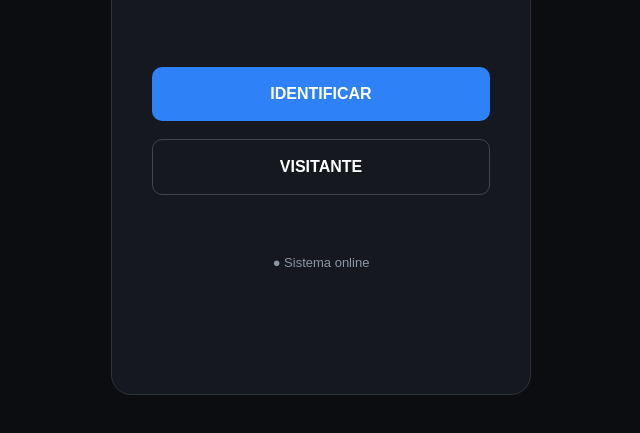
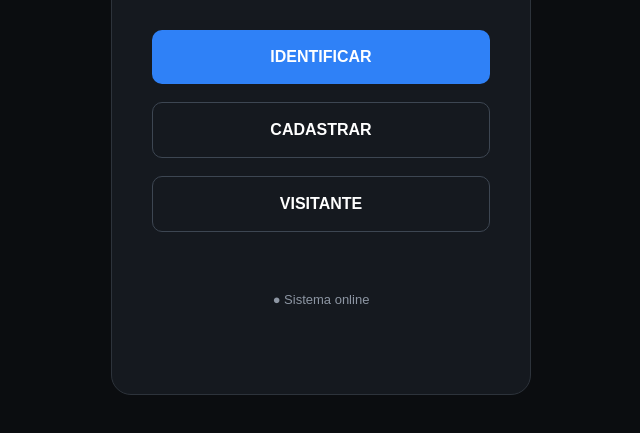
Before and after one commit to mathxdev/Aegis, a website: page frontend/index.html in a window 1280 px wide. Shown: the part 305-738 px from the top of the page, without its empty margins (319-959 px from the left). Drawn offline with Linux system fonts and the light colour scheme.

Commit message:
fix: adiciona acesso ao cadastro na tela inicial

```diff
--- a/frontend/index.html
+++ b/frontend/index.html
@@ -33,6 +33,13 @@
 
             <button
                 class="btn btn-secondary"
+                onclick="window.location.href='cadastro.html'"
+            >
+                CADASTRAR
+            </button>
+
+            <button
+                class="btn btn-secondary"
                 onclick="window.location.href='visitante.html'"
             >
                 VISITANTE
```
